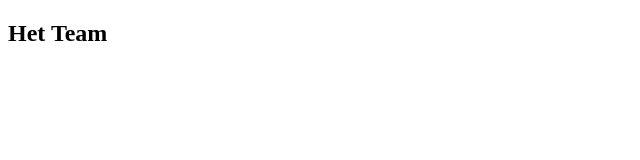
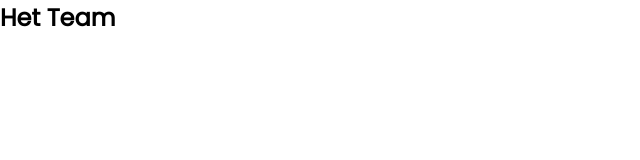
Before and after one commit to JJ-Bas/oefenopdracht--domein-shop, a plain HTML site: page team.html in a window 1280 px wide. Shown: the whole page, without its empty margins (0-640 px from the left). Drawn offline with Linux system fonts and the light colour scheme.

Commit message:
opdrachtonderdeel 1.1 afgerond

```diff
--- a/styles/styles.css
+++ b/styles/styles.css
@@ -1,3 +1,5 @@
+@import url('https://fonts.googleapis.com/css2?family=Poppins&display=swap');
+
 /*////////////////////////////////////////////////////////////////////////
 Table of Contents:
     1. Global Styles
@@ -8,14 +10,20 @@ Table of Contents:
         3.3 Support
         3.4 Faq
         3.5 Footer
+ /*#899CA0 grijs/*
+ /*#1C2B32 donkergroen/*
 ////////////////////////////////////////////////////////////////////////*/
-
-
-
+*{
+    padding: 0px;
+    margin: 0px;
+    box-sizing: border-box;
+}
 /*////////////////////////
     1. Global Styles
 ////////////////////////*/
-
+body{
+    font-family: 'Poppins', sans-serif;
+}
 
 
 /*////////////////////////
```
Also changed, not shown: index.html (+12 -1 lines).
